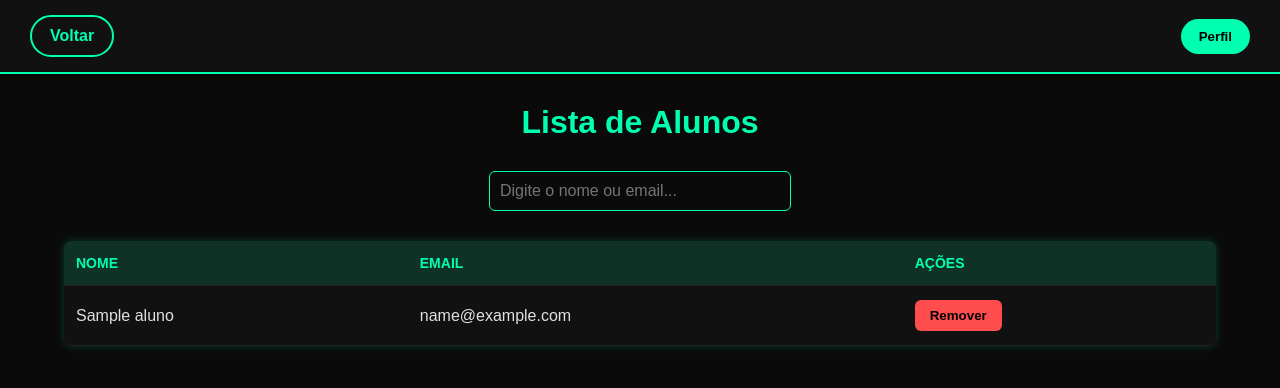
After one commit to aluisioalonso/ifcoins, a Flask app: page /admin/buscaraluno in a window 1280 px wide. The commit adds this page. Shown: the top 388 px of the page. Run offline with Flask 3, Linux system fonts and the light colour scheme; tables that the repository leaves empty hold one stand-in row (values such as "Sample post").

Commit message:
buscar aluno feita

```diff
--- a/database/database.py
+++ b/database/database.py
@@ -16,6 +16,7 @@ session_dao = Session()
 class AlunoDAO:
     def __init__(self, session):
         self.session = session
+
 
     def adicionar(self, aluno):
         self.session.add(aluno)
@@ -39,7 +40,6 @@ class AvaliadorDAO:
     def buscar_por_email(self, email):
         return self.session.query(AvaliadorDB).filter_by(email=email).first()
 
-    # Listar todos avaliadores com status pendente
     def listar_pendentes(self):
         return self.session.query(AvaliadorDB).filter_by(status='pendente').all()
 
--- /dev/null
+++ b/static/css/adm/buscaralunos.css
@@ -0,0 +1,216 @@
+/* ===== Layout Base ===== */
+body {
+  background-color: #0a0a0a;
+  color: #e0e0e0;
+  font-family: "Poppins", sans-serif;
+  margin: 0;
+  padding: 0;
+}
+
+.header {
+  background: #111;
+  display: flex;
+  justify-content: space-between;
+  align-items: center;
+  padding: 15px 30px;
+  border-bottom: 2px solid #00ffae;
+}
+
+h1 {
+  text-align: center;
+  margin: 30px 0;
+  color: #00ffae;
+}
+
+/* ===== Botões e Inputs ===== */
+.pill-btn,
+.pill-profile {
+  background: #00ffae;
+  color: #000;
+  font-weight: bold;
+  padding: 10px 18px;
+  border-radius: 50px;
+  border: none;
+  cursor: pointer;
+  transition: all 0.3s;
+  text-decoration: none;
+}
+
+.pill-btn:hover,
+.pill-profile:hover {
+  background: #00cc8f;
+  box-shadow: 0 0 10px #00ffae;
+}
+
+.back-btn {
+  background: transparent;
+  border: 2px solid #00ffae;
+  color: #00ffae;
+}
+
+.campo-input {
+  width: 280px;
+  padding: 10px;
+  border-radius: 6px;
+  border: 1px solid #00ffae;
+  background: transparent;
+  color: #fff;
+  font-size: 16px;
+  outline: none;
+}
+
+.campo-pesquisa-e-filtro {
+  display: flex;
+  justify-content: center;
+  align-items: center;
+  gap: 12px;
+}
+
+/* ===== Modal Perfil ===== */
+.modal {
+  position: absolute;
+  right: 30px;
+  top: 60px;
+  background: rgba(17, 17, 17, 0.96);
+  border: 1px solid #00ffae;
+  border-radius: 8px;
+  z-index: 10;
+  padding: 15px;
+  box-shadow: 0 0 10px #00ffae33;
+  opacity: 1;
+  transform: translateY(0);
+  transition: all 0.25s ease-in-out;
+  backdrop-filter: blur(6px);
+}
+
+.modal.hidden {
+  opacity: 0;
+  transform: translateY(-10px);
+  pointer-events: none;
+}
+
+.modal-content {
+  display: flex;
+  flex-direction: column;
+  align-items: stretch;
+  gap: 6px;
+}
+
+.modal-content h4 {
+  color: #00ffae;
+  margin-bottom: 10px;
+  text-align: center;
+  border-bottom: 1px solid #00ffae33;
+  padding-bottom: 5px;
+}
+
+.mini-btn {
+  display: block;
+  text-decoration: none;
+  color: #00ffae;
+  padding: 8px 0;
+  border-radius: 6px;
+  font-weight: 500;
+  text-align: center;
+  transition: 0.3s;
+  background: transparent;
+}
+
+.mini-btn:hover {
+  background: #00ffae;
+  color: #000;
+  box-shadow: 0 0 10px #00ffae66;
+}
+
+/* ===== Modal Filtro ===== */
+.modal-filtro {
+  position: absolute;
+  background: #111;
+  border: 1px solid #00ffae;
+  border-radius: 8px;
+  margin-top: 10px;
+  z-index: 20;
+  padding: 10px;
+}
+
+.hidden-filtro {
+  display: none;
+}
+
+.mini-btn-filtro {
+  display: block;
+  color: #00ffae;
+  text-decoration: none;
+  padding: 8px 12px;
+  border-radius: 4px;
+  transition: 0.3s;
+}
+
+.mini-btn-filtro:hover {
+  background: #00ffae;
+  color: #000;
+}
+
+/* ===== Tabela Avaliadores ===== */
+.tabela-avaliadores {
+  width: 90%;
+  margin: 30px auto;
+  border-collapse: collapse;
+  background: #111;
+  border-radius: 8px;
+  overflow: hidden;
+  box-shadow: 0 0 10px #00ffae33;
+}
+
+.tabela-avaliadores th,
+.tabela-avaliadores td {
+  padding: 14px 12px;
+  text-align: left;
+  border-bottom: 1px solid #222;
+}
+
+.tabela-avaliadores th {
+  background: #00ffae22;
+  color: #00ffae;
+  text-transform: uppercase;
+  font-size: 14px;
+}
+
+.tabela-avaliadores tr:hover {
+  background: #00ffae11;
+}
+
+.status-aprovado {
+  color: #00ffae;
+  font-weight: bold;
+}
+
+.status-pendente {
+  color: #ff4d4d;
+  font-weight: bold;
+}
+
+/* ===== Botão Remover ===== */
+.neon-red-btn {
+  background-color: #ff4d4d;
+  color: black;
+  font-weight: bold;
+  padding: 8px 15px;
+  border-radius: 6px;
+  border: none;
+  cursor: pointer;
+  transition: 0.3s;
+}
+
+.neon-red-btn:hover {
+  background-color: #e60000;
+  box-shadow: 0 0 12px #ff4d4d;
+}
+
+/* ===== Mensagem vazia ===== */
+.mensagem-vazia {
+  text-align: center;
+  color: #888;
+  margin-top: 30px;
+  font-style: italic;
+}
--- /dev/null
+++ b/static/js/adm/buscaralunos.js
@@ -0,0 +1,59 @@
+document.addEventListener('DOMContentLoaded', () => {
+  const campoBusca = document.getElementById('buscaAluno'); // corrigido para alunos
+
+  // ----- Busca ao pressionar Enter -----
+  if (campoBusca) {
+    campoBusca.addEventListener('keydown', (e) => {
+      if (e.key === 'Enter') {
+        e.preventDefault();
+        const valor = campoBusca.value.trim();
+        const params = new URLSearchParams();
+        if (valor) params.set('q', valor);
+        window.location.href = `/admin/alunos?${params.toString()}`;
+      }
+    });
+  }
+
+  // ----- Remover aluno (event delegation) -----
+  document.addEventListener('click', (e) => {
+    const btn = e.target.closest('.remove-btn');
+    if (!btn) return;
+
+    const email = btn.dataset.email;
+    if (!email) return;
+
+    if (!confirm(`Confirma remoção do aluno ${email}?`)) return;
+
+    const url = `/admin/remover_aluno/${encodeURIComponent(email)}`; // rota correta
+    fetch(url, { method: 'DELETE' })
+      .then(async (resp) => {
+        if (!resp.ok) {
+          let txt = await resp.text();
+          throw new Error(txt || `Erro: ${resp.status}`);
+        }
+        return resp.json();
+      })
+      .then(() => {
+        const tr = btn.closest('tr');
+        if (tr) tr.remove();
+
+        const tbody = document.querySelector('.tabela-avaliadores tbody');
+        if (tbody && tbody.children.length === 0) {
+          window.location.reload();
+        }
+      })
+      .catch(async (err) => {
+        // fallback POST
+        try {
+          const resp = await fetch(url, { method: 'POST' });
+          if (resp.ok) {
+            window.location.reload();
+            return;
+          }
+        } catch (_) {}
+
+        alert('Falha ao remover aluno. Tente novamente ou verifique o servidor.');
+        console.error('Erro ao remover:', err);
+      });
+  });
+});
--- a/templates/adm/admin.html
+++ b/templates/adm/admin.html
@@ -19,10 +19,11 @@
         <a href="/admin/menurecompensas" class="btn">Menu Recompensas</a>
         <a href="/admin/avaliadorespendentes" class="btn">Menu Avaliadores</a>
         <a href="/admin/buscaravaliador" class="btn">Buscar Avaliador</a>
+        <a href="/admin/buscaraluno" class="btn">Buscar Aluno</a>
     </main>
 
 
 
-    <script src="{{ url_for('static', filename='js/aluno.js') }}"></script>
+    <script src="{{ url_for('static', filename='js/adm/admin.js') }}"></script>
 </body>
 </html>
--- /dev/null
+++ b/templates/adm/buscaralunos.html
@@ -0,0 +1,73 @@
+<!DOCTYPE html>
+<html lang="pt-br">
+<head>
+  <meta charset="UTF-8" />
+  <meta name="viewport" content="width=device-width, initial-scale=1.0" />
+  <title>Lista de Alunos</title>
+  <link rel="stylesheet" href="/static/css/adm/buscaralunos.css" />
+</head>
+<body>
+  <header class="header">
+    <a href="/admin" class="pill-btn back-btn">Voltar</a>
+
+    <div class="profile-dropdown-container">
+      <button id="open-profile" class="pill-profile">Perfil</button>
+      <div id="profile-modal" class="modal hidden">
+        <div class="modal-content">
+          <h4>Perfil</h4>
+          <a href="/admin/logout" class="mini-btn">Sair da sessão</a>
+        </div>
+      </div>
+    </div>
+  </header>
+
+  <div class="container">
+    <h1 class="titulo-principal titulo-pesquisa">Lista de Alunos</h1>
+
+    <div class="campo-pesquisa-e-filtro">
+      <input
+        type="text"
+        id="buscaAluno"
+        class="campo-input"
+        placeholder="Digite o nome ou email..."
+      />
+    </div>
+
+    <main class="area-conteudo">
+      <div class="lista-alunos">
+        {% if alunos %}
+        <table class="tabela-avaliadores">
+          <thead>
+            <tr>
+              <th>Nome</th>
+              <th>Email</th>
+              <th>Ações</th>
+            </tr>
+          </thead>
+          <tbody>
+            {% for aluno in alunos %}
+            <tr>
+              <td>{{ aluno.nome }}</td>
+              <td>{{ aluno.email }}</td>
+              <td>
+                <button
+                  class="neon-red-btn remove-btn"
+                  data-email="{{ aluno.email }}"
+                >
+                  Remover
+                </button>
+              </td>
+            </tr>
+            {% endfor %}
+          </tbody>
+        </table>
+        {% else %}
+        <p class="mensagem-vazia">Nenhum aluno encontrado.</p>
+        {% endif %}
+      </div>
+    </main>
+  </div>
+
+  <script src="/static/js/adm/buscaralunos.js"></script>
+</body>
+</html>
```
Also changed, not shown: blueprints/admin_bp.py (+267 -0 lines), ifcoins.db.
